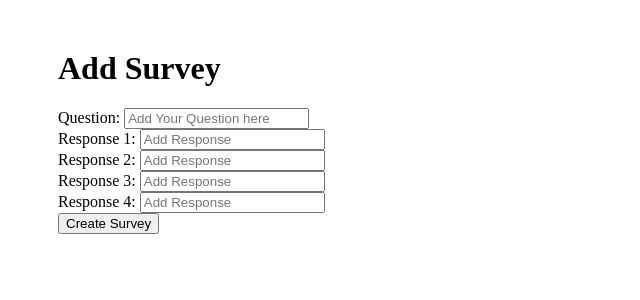
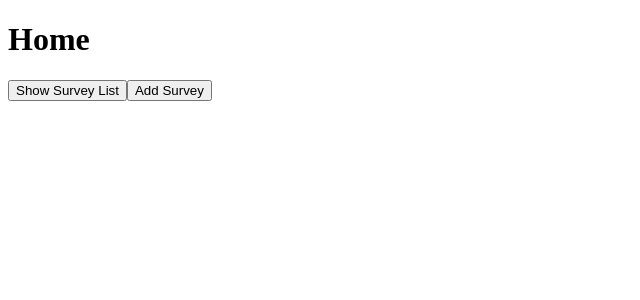
Before and after one commit to RohitWaghode/survey-and-opinion-portal, a React (Create React App) app in the folder frontend/: page / in a window 1280 px wide. Shown: the top 300 px of the page, without its empty margins (0-640 px from the left). Built offline with nearby package versions, Linux system fonts and the light colour scheme.

Commit message:
survey list edit update

```diff
--- a/frontend/package.json
+++ b/frontend/package.json
@@ -9,6 +9,7 @@
     "axios": "^1.7.7",
     "react": "^18.3.1",
     "react-dom": "^18.3.1",
+    "react-router-dom": "^6.28.0",
     "react-scripts": "5.0.1",
     "web-vitals": "^2.1.4"
   },
--- a/frontend/src/App.js
+++ b/frontend/src/App.js
@@ -1,11 +1,18 @@
 import React from "react";
+import { BrowserRouter as Router, Route, Routes } from "react-router-dom";
+import Home from "./Screens/Home";
+import SurveyList from "./Screens/Survey/list";
 import Addsurvey from "./Screens/Survey/add";
 
 function App() {
   return (
-    <div style={{ margin: 50 }}>
-      <Addsurvey />
-    </div>
+    <Router>
+      <Routes>
+        <Route path="/" element={<Home />} />
+        <Route path="/list" element={<SurveyList />} />
+        <Route path="/add" element={<Addsurvey />} />
+      </Routes>
+    </Router>
   );
 }
 
--- a/frontend/src/Screens/Home/index.js
+++ b/frontend/src/Screens/Home/index.js
@@ -1,9 +1,18 @@
 import React from "react";
+import { Link } from "react-router-dom";
 
 const Home = () => {
   return (
     <div>
       <h1>Home</h1>
+      <nav>
+        <Link to="/list">
+          <button>Show Survey List</button>
+        </Link>
+        <Link to="/add">
+          <button>Add Survey</button>
+        </Link>
+      </nav>
     </div>
   );
 };
--- a/frontend/src/Screens/Survey/add/index.js
+++ b/frontend/src/Screens/Survey/add/index.js
@@ -1,5 +1,5 @@
 import React, { useState } from "react";
-// import axios from "axios";
+import { Link } from "react-router-dom";
 import API from "../../../Components/API";
 
 const Addsurvey = () => {
@@ -31,6 +31,14 @@ const Addsurvey = () => {
   };
   return (
     <div>
+      <nav>
+        <Link to="/">
+          <button>Home</button>
+        </Link>
+        <Link to="/list">
+          <button>Show Survey List</button>
+        </Link>
+      </nav>
       <h1>Add Survey</h1>
       <form onSubmit={handleSubmit}>
         <div>
--- /dev/null
+++ b/frontend/src/Screens/Survey/list/index.js
@@ -0,0 +1,49 @@
+import React, { useEffect, useState } from "react";
+import { Link } from "react-router-dom";
+import API from "../../../Components/API";
+
+const SurveyList = () => {
+  const [surveyData, setSurveyData] = useState([]);
+
+  const fetchSurvetList = async () => {
+    const response = await API.GET("/survey/list");
+
+    if (Array.isArray(response.data.output)) {
+      setSurveyData(response.data.output);
+    } else {
+      console.log("errr");
+    }
+  };
+
+  useEffect(() => {
+    fetchSurvetList();
+  }, []);
+
+  return (
+    <div>
+      <nav>
+        <Link to="/">
+          <button>Home</button>
+        </Link>
+        <Link to="/add">
+          <button>Show Survey List</button>
+        </Link>
+      </nav>
+      <h1>Survey List</h1>
+      <ol>
+        {surveyData.map((survey, index) => (
+          <li key={index}>
+            <h3>{survey.question}</h3>
+            <ol>
+              {survey.response.map((item, index) => (
+                <li key={index}>{item}</li>
+              ))}
+            </ol>
+          </li>
+        ))}
+      </ol>
+    </div>
+  );
+};
+
+export default SurveyList;
```
Also changed, not shown: 1 other file (tests, documents, lock files or other folders).
